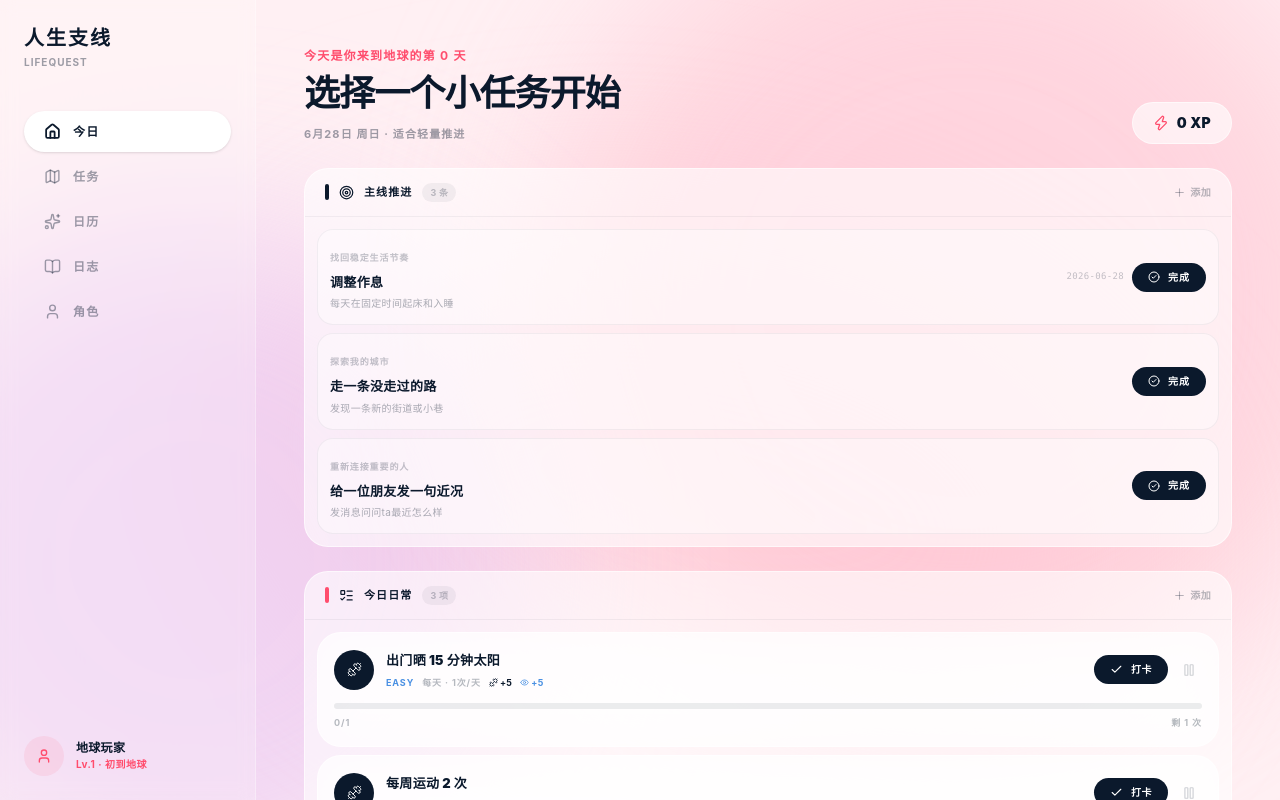
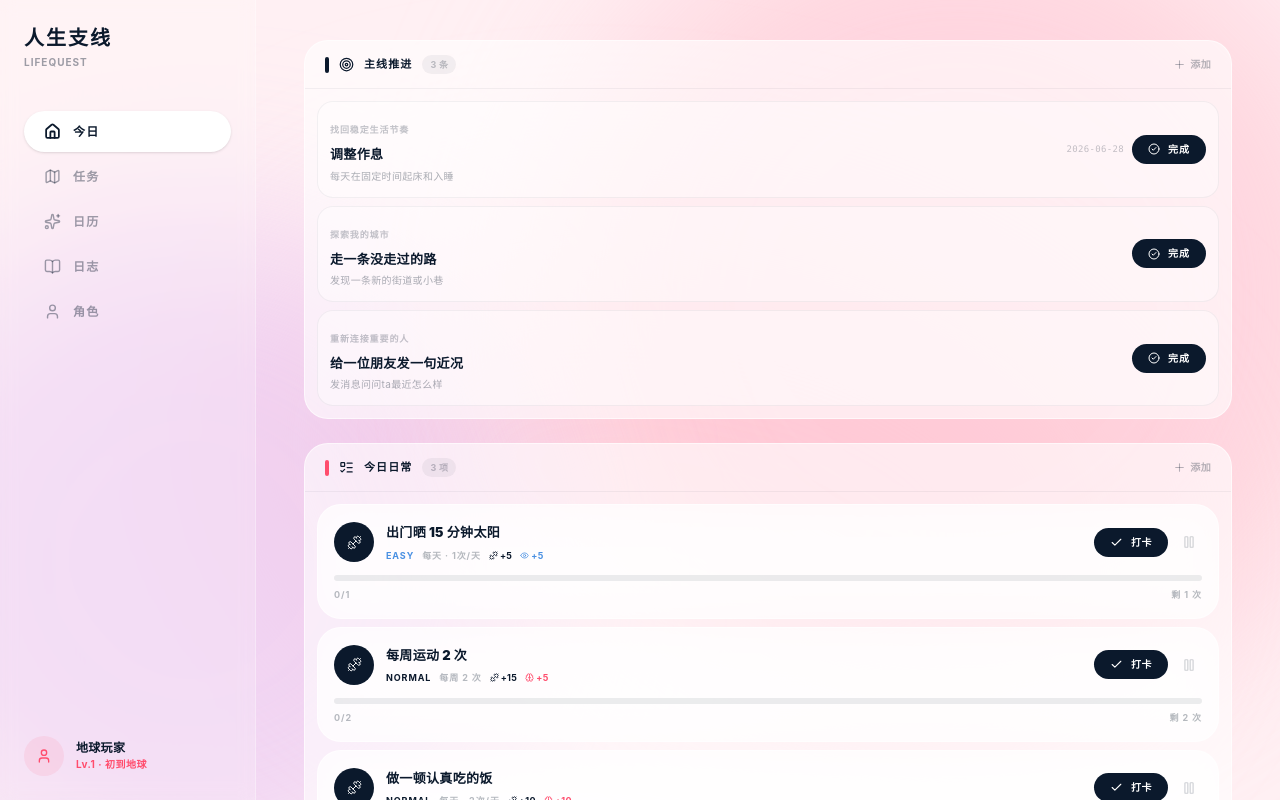
Before and after one commit to ziki0621/lifequest, a React (Vite) app: page / in a window 1280 px wide. Both pictures are taken after a click on the button "开始今天的生活冒险". Shown: the top 800 px of the page. Built offline with nearby package versions, Linux system fonts and the light colour scheme.

Commit message:
🔥 移除 Today 页面顶部 Hero 区域（地球天数 + 大标题 + XP 徽章）

```diff
--- a/src/pages/TodayPage.tsx
+++ b/src/pages/TodayPage.tsx
@@ -1,5 +1,5 @@
 import { useState, useCallback, useRef, useEffect } from "react";
-import { Zap, Plus, Target, CheckCircle2, ListTodo } from "lucide-react";
+import { Plus, Target, CheckCircle2, ListTodo } from "lucide-react";
 import { useApp } from "../hooks/useApp";
 import DailyTaskCard from "../components/DailyTaskCard";
 import CompleteTaskModal from "../components/CompleteTaskModal";
@@ -7,12 +7,12 @@ import CreateDailyTaskModal from "../components/CreateDailyTaskModal";
 import CreateSideQuestModal from "../components/CreateSideQuestModal";
 import CreateMainQuestModal from "../components/CreateMainQuestModal";
 import type { CompletionContext, Mood, EnergyLevel } from "../types";
-import { readableDate, today, daysSince } from "../utils/date";
+import { today } from "../utils/date";
 
 export default function TodayPage() {
   const { state, completeMainStage, completeDailyTask, completeSideQuest,
     addJournal, addMainQuest, addDailyTask, addSideQuest, toggleDailyActive,
-    todayDailyTasks, todaySideQuests, todayCompletedCount } = useApp();
+    todayDailyTasks, todaySideQuests } = useApp();
 
   const [completionCtx, setCompletionCtx] = useState<CompletionContext | null>(null);
   const [showFab, setShowFab] = useState(false);
@@ -57,27 +57,10 @@ export default function TodayPage() {
     setCompletionCtx(null);
   }, [completionCtx, addJournal]);
 
-  const earthDays = daysSince(state.player.startDate);
-  const status = todayCompletedCount >= 3 ? "今天过得不错" : todayCompletedCount >= 1 ? "已经开始行动了" : "适合轻量推进";
-
   const isEmpty = activeStages.length === 0 && todayDailyTasks.length === 0 && todaySideQuests.length === 0;
 
   return (
     <div className="space-y-6 pb-24 animate-in">
-      {/* Hero */}
-      <div className="pt-2 flex flex-col md:flex-row justify-between items-start md:items-end gap-4">
-        <div>
-          <p className="text-coral font-bold text-xs tracking-widest uppercase mb-2">今天是你来到地球的第 {earthDays} 天</p>
-          <h2 className="text-3xl md:text-4xl font-black text-navy tracking-tight serif leading-tight">
-            {todayCompletedCount > 0 ? "用心经营你的日常生活" : "选择一个小任务开始"}
-          </h2>
-          <p className="text-[11px] font-bold text-navy/40 uppercase tracking-widest mt-2">{readableDate(today())} · {status}</p>
-        </div>
-        <div className="glass rounded-full px-5 py-2.5 flex items-center gap-2">
-          <Zap size={16} className="text-coral" />
-          <span className="font-black text-navy text-sm">{state.player.totalExp} XP</span>
-        </div>
-      </div>
 
       {isEmpty ? (
         <div className="glass rounded-3xl p-10 text-center">
```
